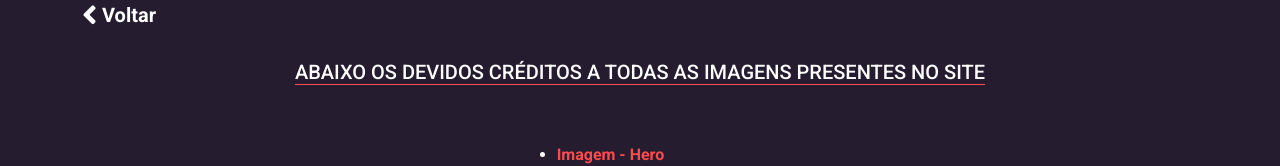
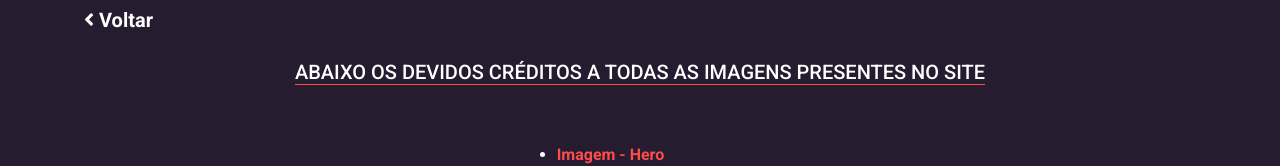
Before and after one commit to ggsales/portfolio, a Next.js app: page /creditos in a window 1280 px wide. Shown: the top 166 px of the page. Built offline with nearby package versions, Linux system fonts and the light colour scheme.

Commit message:
apply link tag in btn back

```diff
--- a/components/Elements/Credits/CreditsArea.js
+++ b/components/Elements/Credits/CreditsArea.js
@@ -8,7 +8,7 @@ export default function CreditsArea(){
         <section className="credits">
             <div className="container">
                 <div className="row">
-                    <a href="/" className="fas fa-angle-left arrow-back"><span>Voltar</span></a>
+                    <Link href="/"><a className="fas fa-angle-left arrow-back"></a></Link>
                     <div className="credits__links">
                         <h1 className="wow fadeInDown">Abaixo os devidos créditos a todas as imagens presentes no site</h1>
                         <ul className="wow fadeInLeft" data-wow-delay=".5s">
--- a/public/scss/_credits.scss
+++ b/public/scss/_credits.scss
@@ -6,21 +6,23 @@
         height: auto;
     }
     & .arrow-back{
+        margin-top: 10px;
         color: #fff;
         font-size: 20px;
         font-weight: 700;
-        font-size: 30px;
+        font-size: 20px;
         display: flex;
+        margin-left: 2px;
         align-items: center;
+        &::after{
+            content: "Voltar";
+            font-family: $roboto;
+            margin-left: 5px;
+        }
         &:hover{
             color: rgb(255, 75, 75);
         }
 
-        & span{
-            margin-left: 5px;
-            font-family: $roboto;
-            font-size: 20px;
-        }
     }
 
     &__links{
```
Also changed, not shown: public/css/style.css, 1 other file (tests, documents, lock files or other folders).
